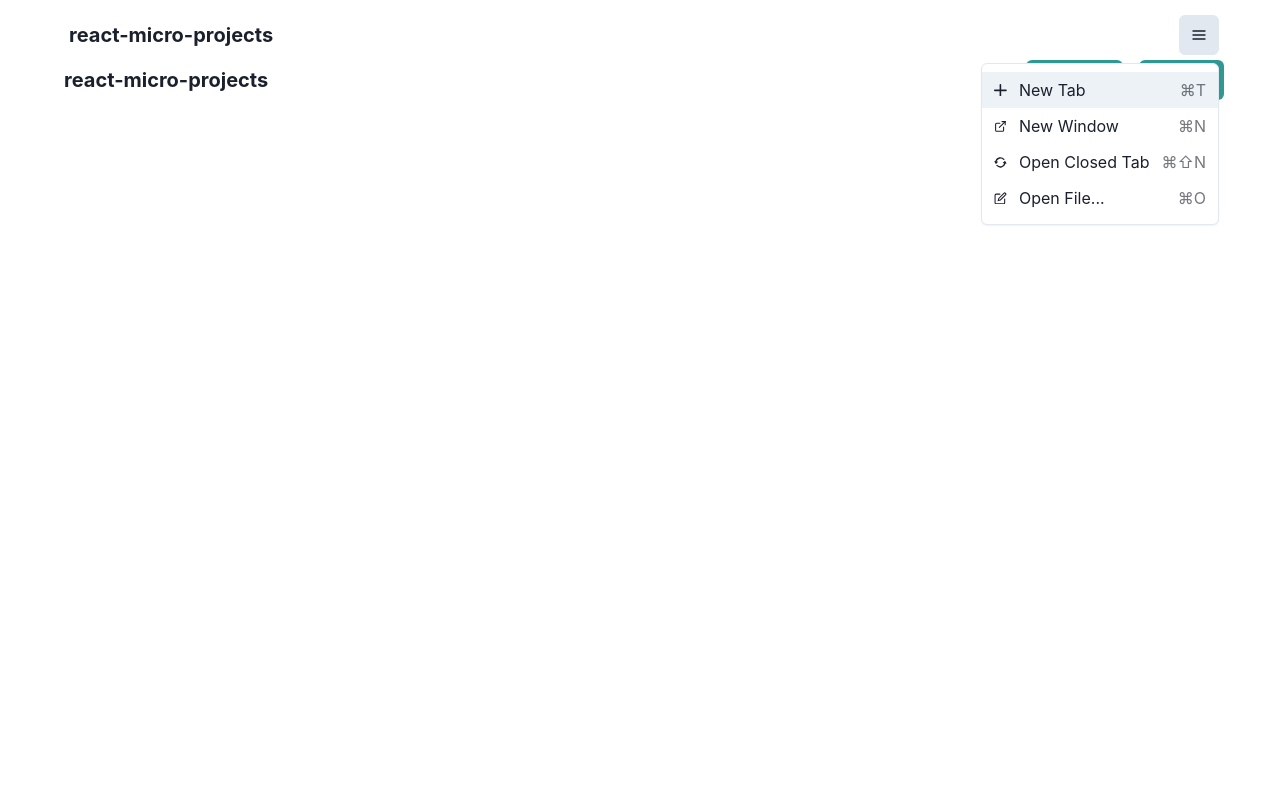
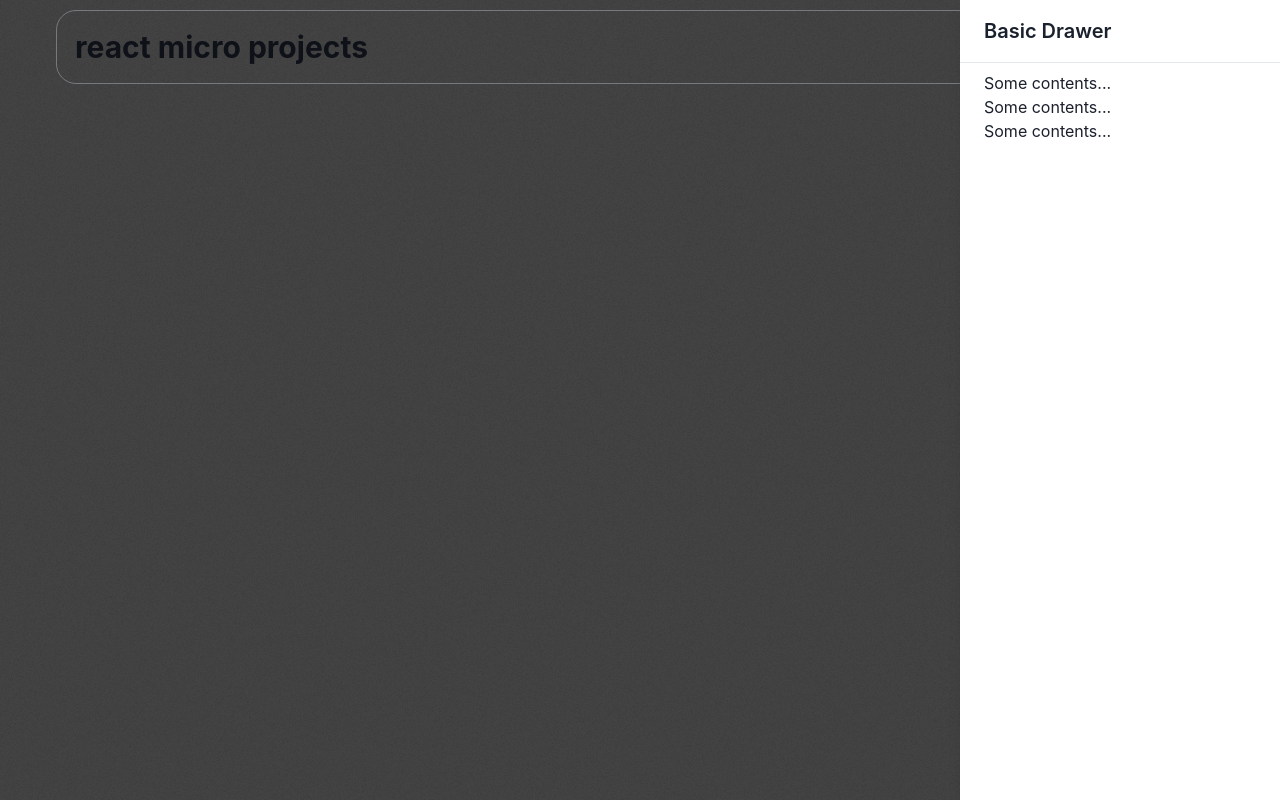
Before and after one commit to Afshin-Shoja/react-micro-projects, a React (Vite) app: page / in a window 1280 px wide. Both pictures are taken after a click on the button "Options". Built offline with nearby package versions, Linux system fonts and the light colour scheme.

Commit message:
add header

```diff
--- a/src/App.tsx
+++ b/src/App.tsx
@@ -1,33 +1,21 @@
-import {
-  Box,
-  Button,
-  ButtonGroup,
-  Container,
-  Flex,
-  Heading,
-  Spacer,
-} from "@chakra-ui/react";
+import { Box, Container } from "@chakra-ui/react";
 import { Header } from "./componnets/Header";
 
 function App() {
   return (
     <>
-      <Container maxWidth="1200px" minWidth="500px">
-        <Header />
-        {/* header */}
-        <Flex width="100%" minWidth="max-content" alignItems="center" gap="2">
-          <Box p="2">
-            <Heading size="md">react-micro-projects</Heading>
-          </Box>
-          <Spacer />
-          <ButtonGroup gap="2">
-            <Button colorScheme="teal">web site</Button>
-            <Button colorScheme="teal">git hub</Button>
-          </ButtonGroup>
-        </Flex>
-        {/* body */}
-        {/* footer */}
-      </Container>
+      <Box
+        backgroundImage="url('/public/grain.png')"
+        backgroundRepeat="repeat"
+        backgroundColor="gray"
+        height="100vh"
+      >
+        <Container maxWidth="1200px" minWidth="500px" paddingTop="10px">
+          <Header />
+          {/* body */}
+          {/* footer */}
+        </Container>
+      </Box>
     </>
   );
 }
--- a/src/componnets/Header.tsx
+++ b/src/componnets/Header.tsx
@@ -15,44 +15,50 @@ import {
   Heading,
   HStack,
   Spacer,
+  useDisclosure,
+  Button,
+  DrawerHeader,
+  DrawerBody,
+  DrawerOverlay,
+  Drawer,
+  DrawerContent,
 } from "@chakra-ui/react";
 
 export const Header = () => {
+  const { isOpen, onOpen, onClose } = useDisclosure();
+  const DR = "right";
   return (
     <>
       <HStack
-        padding="5px"
-        marginTop="10px"
-        border="1px soild black"
+        padding="10px"
         borderRadius="20px"
+        border="1px"
+        borderColor="gray.200"
       >
         <Box p="2">
-          <Heading size="md">react-micro-projects</Heading>
+          <Heading size="lg">react micro projects</Heading>
         </Box>
 
         <Spacer />
-        <Menu>
-          <MenuButton
-            as={IconButton}
-            aria-label="Options"
-            icon={<HamburgerIcon />}
-            variant="outline"
-          />
-          <MenuList>
-            <MenuItem icon={<AddIcon />} command="⌘T">
-              New Tab
-            </MenuItem>
-            <MenuItem icon={<ExternalLinkIcon />} command="⌘N">
-              New Window
-            </MenuItem>
-            <MenuItem icon={<RepeatIcon />} command="⌘⇧N">
-              Open Closed Tab
-            </MenuItem>
-            <MenuItem icon={<EditIcon />} command="⌘O">
-              Open File...
-            </MenuItem>
-          </MenuList>
-        </Menu>
+        <Button
+          as={IconButton}
+          aria-label="Options"
+          icon={<HamburgerIcon />}
+          variant="outline"
+          onClick={onOpen}
+          background="transparent"
+        />
+        <Drawer placement={DR} onClose={onClose} isOpen={isOpen}>
+          <DrawerOverlay />
+          <DrawerContent>
+            <DrawerHeader borderBottomWidth="1px">Basic Drawer</DrawerHeader>
+            <DrawerBody>
+              <p>Some contents...</p>
+              <p>Some contents...</p>
+              <p>Some contents...</p>
+            </DrawerBody>
+          </DrawerContent>
+        </Drawer>
       </HStack>
     </>
   );
--- /dev/null
+++ b/src/main.css
@@ -0,0 +1,4 @@
+body {
+  margin: 0;
+  user-select: none;
+}
--- a/src/main.tsx
+++ b/src/main.tsx
@@ -2,7 +2,7 @@ import React from "react";
 import ReactDOM from "react-dom/client";
 import App from "./App.tsx";
 import { ChakraProvider } from "@chakra-ui/react";
-
+import "./main.css";
 ReactDOM.createRoot(document.getElementById("root") as HTMLElement).render(
   <React.StrictMode>
     <ChakraProvider>
```
Also changed, not shown: public/grain.png (added).
